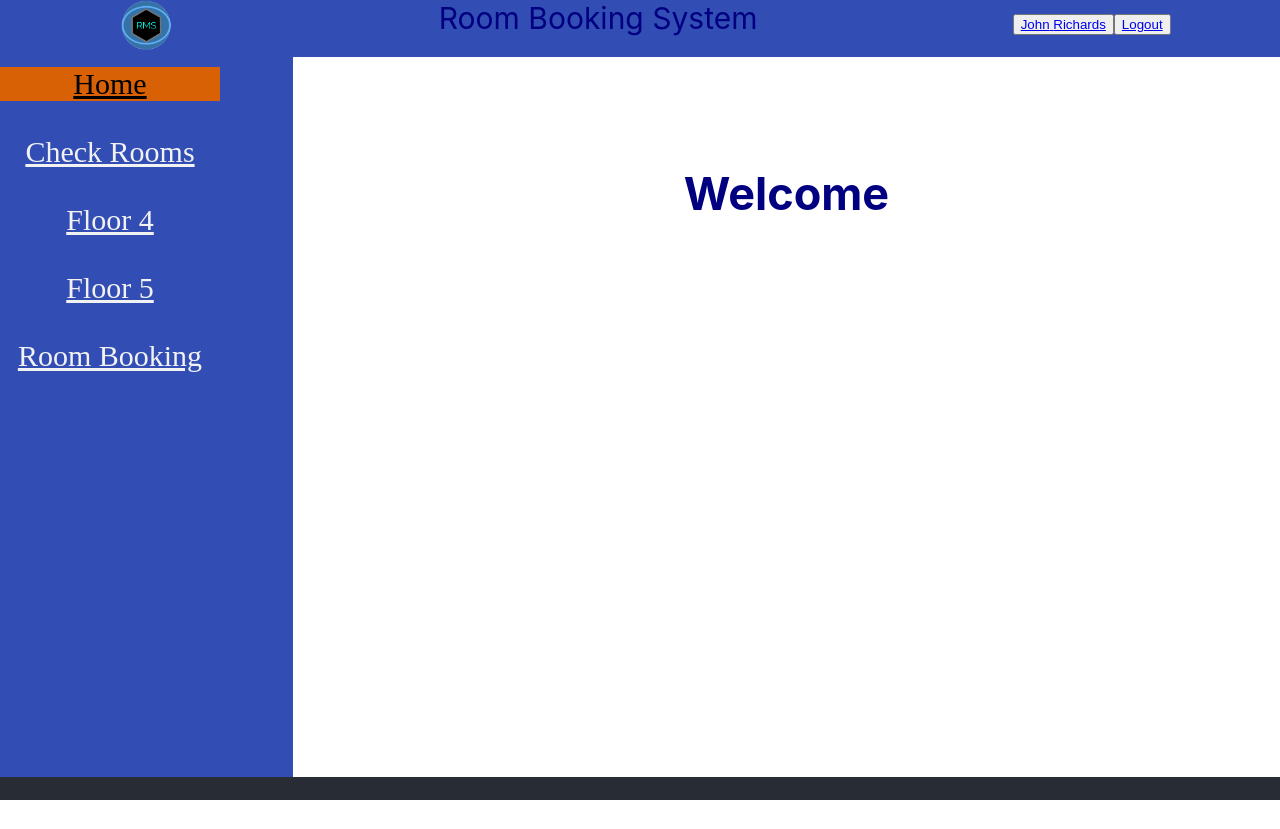
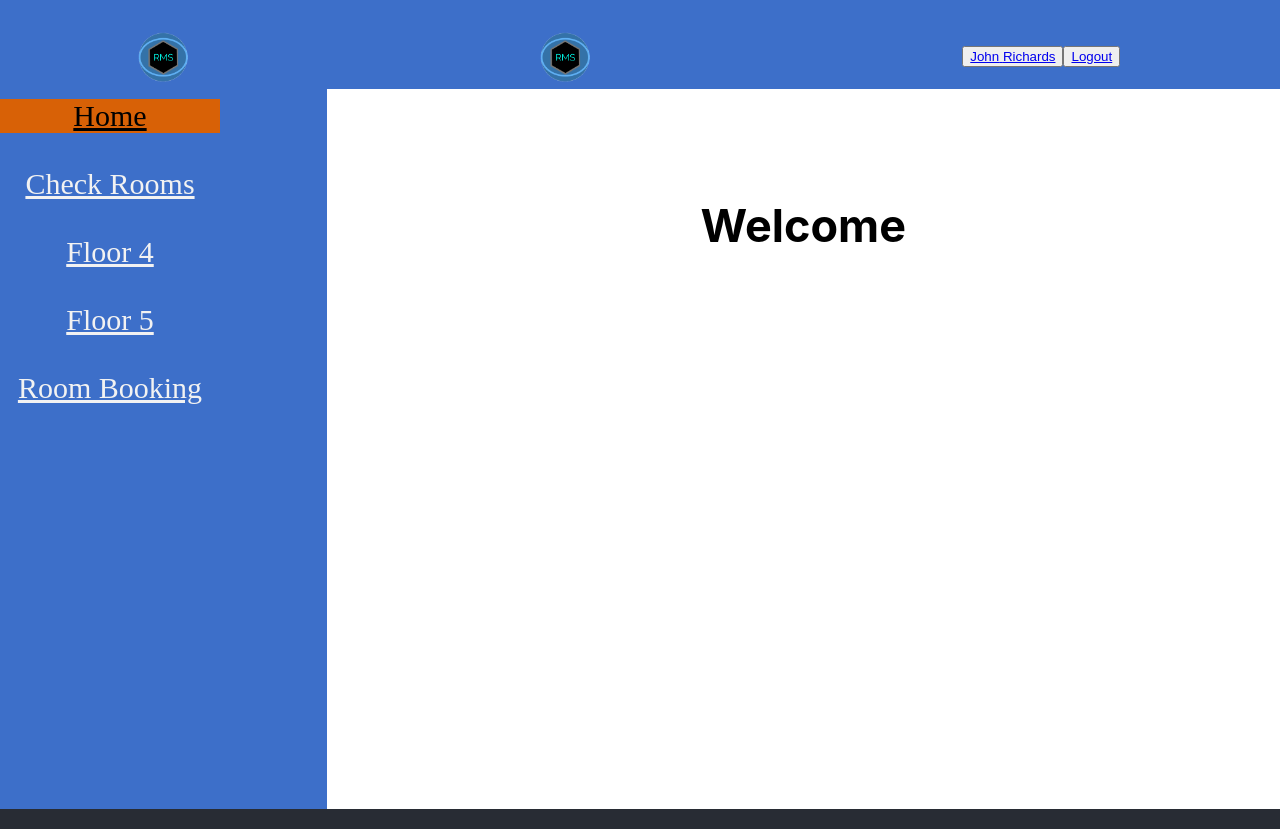
Before and after one commit to JoshuaGomersall/QA_Group_Project_React, a React (Create React App) app: page /Home in a window 1280 px wide. Before the commit the page ends 800 px from the top, so only its background shows below. Built offline with nearby package versions, Linux system fonts and the light colour scheme.

Commit message:
Css Updated Login/Signup Added

```diff
--- a/src/App.css
+++ b/src/App.css
@@ -1,7 +1,6 @@
-
-
 .App {
   text-align: center;
+  align-items: center;
 }
 
 .App-logo {
@@ -12,13 +11,13 @@
 
 .loginButton0
 {
-  background-color: teal;
+  background-color:  rgb(91, 155, 213);
   flex-direction: column;
   align-items: center;
   justify-content: center;
   font-size: calc(10px + 2.7vmin);
   max-width: 30vh;
-  color: navy;
+  color: white;
 }
 
 .loginButton1
@@ -39,24 +38,25 @@
 
 .login1
 {
-  background-color: teal;
+  background-color: rgb(91, 155, 213);
   min-height: 30vh;
   display: flex;
   flex-direction: column;
   align-items: center;
   justify-content: center;
   font-size: calc(10px + 4vmin);
-  color: navy;
+  color: white;
   width: 25vh;
 }
 
 .signup0
 {
   display: none;
+  align-items: center;
 }
 .signup1
 {
-  background-color: teal;
+  background-color:rgb(91, 155, 213);
   min-height: 30vh;
   display: flex;
   flex-direction: column;
@@ -70,6 +70,7 @@
 .App-header {
   background-color: #282c34;
   min-height: 100vh;
+  display: flex;
   flex-direction: column;
   align-items: center;
   justify-content: center;
@@ -83,7 +84,7 @@
 
 h3{
   text-align: center;
-  padding: 10px;
+  padding: 5px;
   color: black;
 }
 
@@ -92,14 +93,14 @@ font-family: Adventure;
   overflow: hidden;
   margin: 0px;
   padding: 0px;
-  background-color: #324eb5;
+  background-color: rgb(61, 111, 201);
 }
 
 .topnav a
 {
   float: left;
   color: #f2f2f2;
-  background-color: #324eb5;
+  background-color: rgb(61, 111, 201);
   text-align: center;
   padding: 0px 0px;
   font-size: 30px;
@@ -110,7 +111,7 @@ font-family: Adventure;
 }
 .topnav a:hover
 {
-  background-color: #1c73ff;
+  background-color: rgb(61, 80, 201);
   color: white;
   min-width: 100px;
   width: 220px;
@@ -136,15 +137,15 @@ input{
 }
 
 .logo { grid-area: logo;
-     background-color:#324eb5;
+     background-color:rgb(61, 111, 201);
 }
 
 .header { grid-area: header;
-     background-color:#324eb5;
+     background-color:rgb(61, 111, 201);
 }
 
 .menu { grid-area: menu;
-  background-color: #324eb5;
+  background-color: rgb(61, 111, 201);
   height: 90vh;
 }
 
@@ -155,12 +156,13 @@ input{
 }
 
 .profile { grid-area: logout;
-     background-color:#324eb5;
+     background-color:rgb(61, 111, 201);
 }
 
 .padding { grid-area: padding;
-     background-color:#324eb5;
-     padding-top: 100px;
+     background-color:rgb(61, 111, 201);
+     height: 4vh;
+     color: rgb(61, 111, 201);
 }
 
 .grid-container {
--- a/src/App.js
+++ b/src/App.js
@@ -15,7 +15,7 @@ class App extends Component {
   }
 
   loggedincheck = () => {
-if (this.state.loggedin='0')
+if (this.state.loggedin=='0')
         {
           return <Login />
         }
--- a/src/Login.js
+++ b/src/Login.js
@@ -17,7 +17,7 @@ class App extends Component {
       this.setState({
         loginstate: 1,
         signupstate: 0,
-        });
+      });
     }
 
     this.signuppage = () => {
@@ -28,6 +28,9 @@ class App extends Component {
       });
     }
   }
+
+
+
 
   render() {
     return (
@@ -44,19 +47,41 @@ class App extends Component {
           </div>
 
           <div className={"login" + this.state.loginstate}>
-            Email :
+            Email
             <input />
             <br />
             Password
             <input />
             <br />
+            <button>
+            Login
+            </button>
+            <br/>
           </div>
 
           <div className={"signup" + this.state.signupstate}>
-            Forename :
-        <br />
-            Surname :
-        <br />
+            Email
+            <input />
+            <br />
+            Forename
+            <input />
+            <br />
+            Surname
+            <input />
+            <br />
+            Password
+            <input />
+
+            <br />
+            Confirm Password
+            <input />
+            <br />
+
+            <button>
+            SignUp
+            </button>
+            <br/>
+
           </div>
 
 
--- a/src/NavBar.js
+++ b/src/NavBar.js
@@ -25,19 +25,18 @@ class App extends Component {
     return (
       <Router>
         <div className="App">
-          <header className="App-header">
           <div className="grid-container">
 
             <div className="padding">
             </div>
-
+            <br />
             <div className="logo">
               <img style={{ width: '50px', height: '50px' }} src={logo_qa} alt="Logo" />
             </div>
 
             <div className="header">
               <div >
-                  Room Booking System
+              <img style={{ width: '50px', height: '50px' }} src={logo_qa} alt="Logo" />
                   </div>
             </div>
 
@@ -76,9 +75,7 @@ class App extends Component {
 
               </div>
             </div>
-
           </div>
-          </header>
         </div>
       </Router>
     );
--- a/src/RoomBooking.js
+++ b/src/RoomBooking.js
@@ -1,8 +1,5 @@
 import React, { Component } from 'react';
-import logo_qa from './logo_qa.png';
-import profileimage from './profileimage.jpg';
 import './App.css';
-import { BrowserRouter as Router, Route, NavLink, Link } from "react-router-dom";
 import DatePicker from "react-datepicker";
 import "react-datepicker/dist/react-datepicker.css";
 import setMinutes from "date-fns/setMinutes";
@@ -40,6 +37,12 @@ class App extends Component {
   render() {
     return (
       <div className="App">
+
+        <input placeholder="Email" />
+        <br />
+        <input placeholder="Activity Name" />
+
+
         <p>Start Of Booking</p>
         <DatePicker
           selected={this.state.startDate}
@@ -67,6 +70,10 @@ class App extends Component {
           showDisabledMonthNavigation
         />
         <br /><br />
+
+        <input type={Text} placeholder="Activity Name" />
+
+
       </div>
     );
   }
```
Also changed, not shown: src/qa.png (added). Lines whose indentation alone changed are shown as unchanged.
